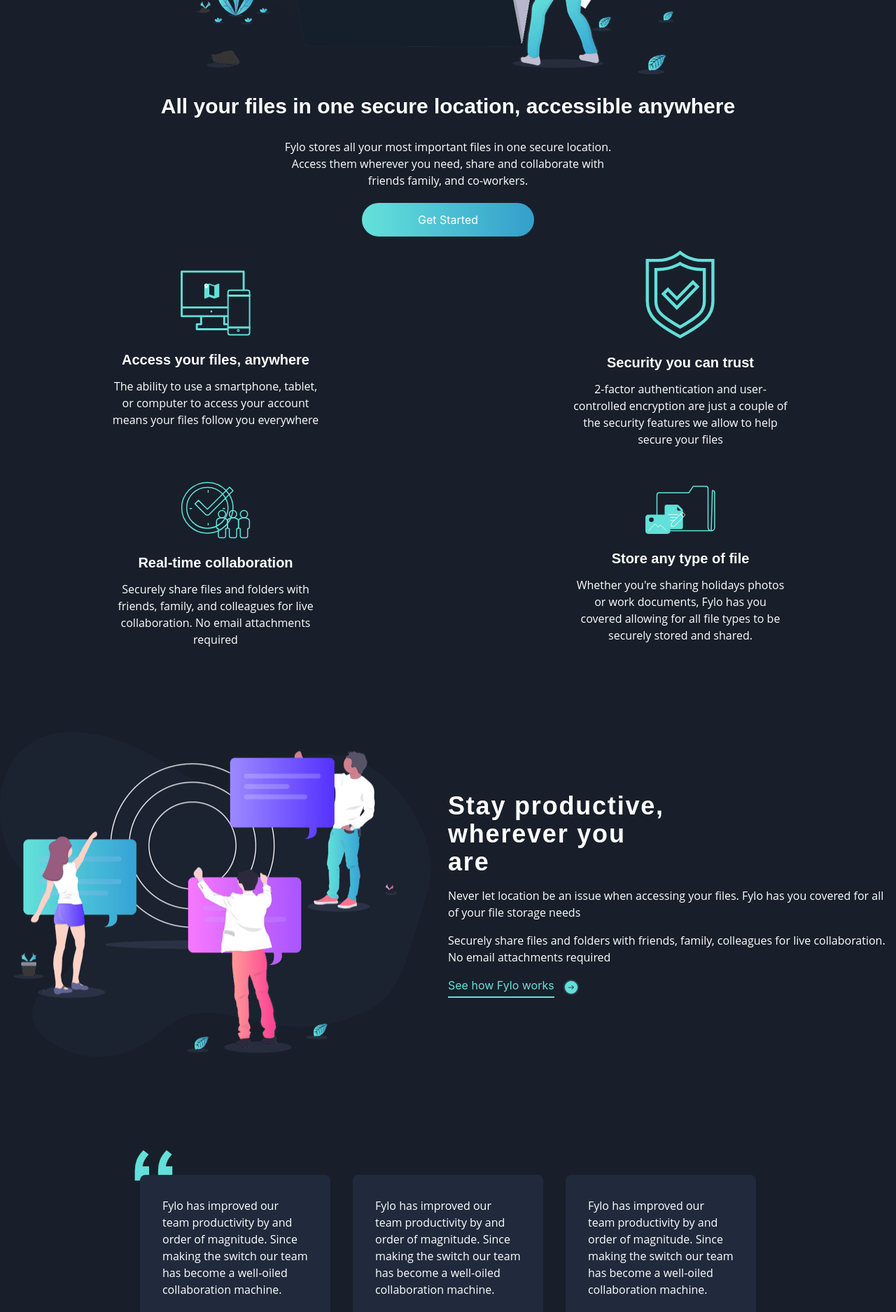
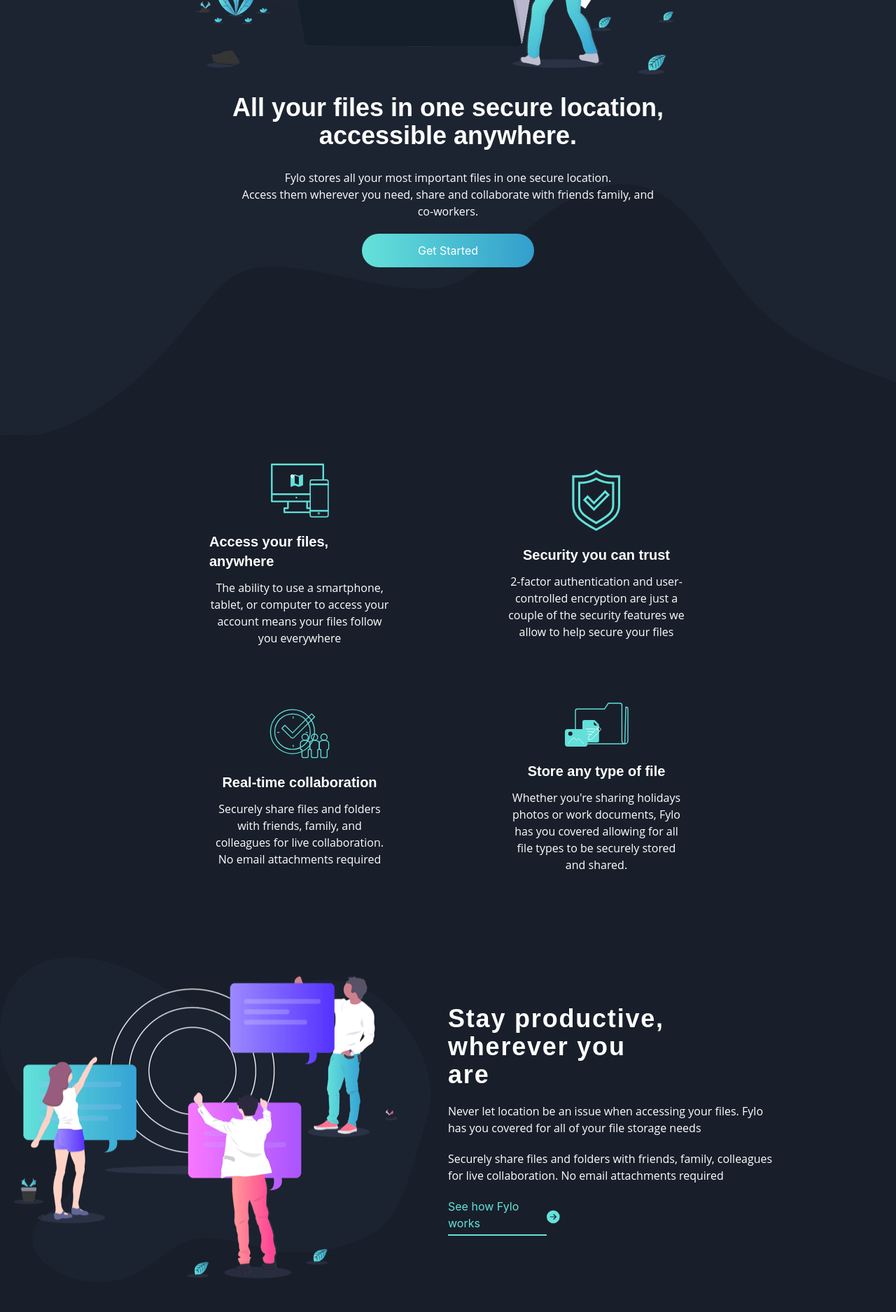
Before and after one commit to auttmme/fylo, a React (Create React App) app: page / in a window 1280 px wide. Shown: the part 560-2435 px from the top of the page at 70% size. Built offline with nearby package versions, Linux system fonts and the light colour scheme.

Commit message:
add background

```diff
--- a/src/App.jsx
+++ b/src/App.jsx
@@ -15,6 +15,7 @@
 import profile2 from './assets/profile-2.jpg'
 import profile3 from './assets/profile-3.jpg'
 import bgQuotes from './assets/bg-quotes.png'
+import bgCurvyDesktop from './assets/bg-curvy-desktop.svg'
 
 function App() {
 
@@ -43,37 +44,41 @@
   ]
 
   return (
-    <div className='bg-main relative'>
+    <div className='relative'>
       <Navbar />
-      <section className='grid place-content-center place-items-center pb-5'>
+      <section className='bg-intro-blue grid place-content-center place-items-center pb-60 relative'>
+        <div className='z-10 grid place-content-center place-items-center'>
           <img src={intro} alt="illustration intro" />
-        <h1 className='font-raleway text-white text-3xl font-bold my-7'>All your files in one secure location, accessible anywhere</h1>
+          <h1 className='font-raleway text-white text-4xl font-bold my-7 w-3/4 text-center'>All your files in one secure location, accessible anywhere.</h1>
           <p className='text-center text-white font-open-sans w-3/5'>
             Fylo stores all your most important files in one secure location.
             <br />
             Access them wherever you need, share and collaborate with friends family, and co-workers.
           </p>
-        <button className='rounded-full bg-gradient-to-r from-cyan to-n-blue text-white px-20 py-3 mt-5'>Get Started
+          <button className='rounded-full bg-gradient-to-r from-cyan to-n-blue text-white px-20 py-3 mt-5 hover:cursor-pointer'>Get Started
           </button>
+        </div>
+      <img src={bgCurvyDesktop} alt="background curvy desktop" className='mx-auto absolute min-w-full -bottom-10'/>
       </section>
-      <section className='grid gap-12 grid-cols-2 place-content-center place-items-center text-white pb-10'>
-        <div className='grid place-items-center w-1/2'>
-          <img src={iconAccessAnywhere} alt="access-anywhere" width={"100px"} height={"auto"}/>
+      <section className='bg-main z-10 pt-10'>
+        <section className='grid gap-20 grid-cols-2 place-content-center place-items-center text-white pb-10 w-3/5 mx-auto'>
+          <div className='grid place-items-center w-3/4'>
+            <img src={iconAccessAnywhere} alt="access-anywhere" />
             <h2 className='text-xl font-bold font-raleway mt-5 mb-3'>Access your files, anywhere</h2>
             <p className='font-open-sans text-center'>The ability to use a smartphone, tablet, or computer to access your account means your files follow you everywhere</p>
           </div>
-        <div className='grid place-items-center w-1/2'>
-          <img src={iconSecurity} alt="access-anywhere" width={"100px"} height={"auto"}/>
+          <div className='grid place-items-center w-3/4'>
+            <img src={iconSecurity} alt="access-anywhere" />
             <h2 className='text-xl font-bold font-raleway mt-5 mb-3'>Security you can trust</h2>
             <p className='font-open-sans text-center'>2-factor authentication and user-controlled encryption are just a couple of the security features we allow to help secure your files</p>
           </div>
-        <div className='grid place-items-center w-1/2'>
-          <img src={iconCollaboration} alt="access-anywhere" width={"100px"} height={"auto"}/>
+          <div className='grid place-items-center w-3/4'>
+            <img src={iconCollaboration} alt="access-anywhere" />
             <h2 className='text-xl font-bold font-raleway mt-5 mb-3'>Real-time collaboration</h2>
             <p className='font-open-sans text-center'>Securely share files and folders with friends, family, and colleagues for live collaboration. No email attachments required</p>
           </div>
-        <div className='grid place-items-center w-1/2'>
-          <img src={iconAnyFile} alt="access-anywhere" width={"100px"} height={"auto"}/>
+          <div className='grid place-items-center w-3/4'>
+            <img src={iconAnyFile} alt="access-anywhere" />
             <h2 className='text-xl font-bold font-raleway mt-5 mb-3'>Store any type of file</h2>
             <p className='font-open-sans text-center'>Whether you're sharing holidays photos or work documents, Fylo has you covered allowing for all file types to be securely stored and shared.</p>
           </div>
@@ -81,28 +86,16 @@
         <section className='grid place-content-center mt-20'>
           <div className='flex items-center justify-between'>
             <img src={illustProductive} alt="stay productive illustration" />
-          <div className='text-white w-1/2 grid gap-y-4'>
+            <div className='text-white w-1/2 grid gap-y-5'>
               <h1 className='font-raleway text-white text-4xl font-bold tracking-wider w-1/2'>Stay productive, wherever you are</h1>
-            <p className='font-open-sans'>Never let location be an issue when accessing your files. Fylo has you covered for all of your file storage needs</p>
-            <p className='font-open-sans'>Securely share files and folders with friends, family, colleagues for live collaboration. No email attachments required</p>
+              <p className='font-open-sans w-3/4'>Never let location be an issue when accessing your files. Fylo has you covered for all of your file storage needs</p>
+              <p className='font-open-sans w-3/4'>Securely share files and folders with friends, family, colleagues for live collaboration. No email attachments required</p>
               <a href='#' className='hover:text-white hover:border-white hover:fill-white'>
-              <div className='flex items-center'>
-                <p className='text-cyan pb-1 border-b-2 border-cyan hover:text-white hover:border-white'>See how Fylo works</p>
-                {/* <svg className='w-20 h-20 fill-cyan hover:fill-white' viewBox='0 0 24 24' xmlns="http://www.w3.org/2000/svg">
-                  <defs>
-                    <circle id="b" cx="6" cy="6" r="6"/>
-                    <filter x="-25%" y="-25%" width="150%" height="150%" filterUnits="objectBoundingBox" id="a"><feOffset in="SourceAlpha" result="shadowOffsetOuter1"/><feGaussianBlur stdDeviation="1" in="shadowOffsetOuter1" result="shadowBlurOuter1"/><feColorMatrix values="0 0 0 0 0.384313725 0 0 0 0 0.878431373 0 0 0 0 0.850980392 0 0 0 0.811141304 0" in="shadowBlurOuter1"/>
-                    </filter>
-                  </defs>
-                  <g fill="none" fill-rule="evenodd">
-                    <g transform="translate(2 2)">
-                      <use fill="#000" filter="url(#a)"/>
-                      <use fill="#62E0D9"/>
-                    </g>
-                  </g>
-                  <path d="M8.582 6l-.363.35 1.452 1.4H5.333v.5h4.338L8.22 9.65l.363.35 2.074-2z"/>
-                </svg> */}
-                <img className='ml-3 w-6 h-6' src={iconArrow} alt="see how fylo works" />
+                <div className='flex items-center justify-between hover:text-white w-1/4'>
+                  <p className='text-cyan pb-1 border-b-2 border-cyan hover:text-inherit hover:border-white'>See how Fylo works</p>
+                  <svg xmlns="http://www.w3.org/2000/svg" className='bi bi-arrow-right-circle-fill w-5 h-5 text-cyan hover:text-inherit' fill="currentColor" viewBox="0 0 16 16">
+                    <path d="M8 0a8 8 0 1 1 0 16A8 8 0 0 1 8 0zM4.5 7.5a.5.5 0 0 0 0 1h5.793l-2.147 2.146a.5.5 0 0 0 .708.708l3-3a.5.5 0 0 0 0-.708l-3-3a.5.5 0 1 0-.708.708L10.293 7.5H4.5z"/>
+                  </svg>
                 </div>
               </a>
             </div>
@@ -118,6 +111,7 @@
         <section>
           <Footer />
         </section>
+      </section>
     </div>
   );
 }
```
Lines whose indentation alone changed are shown as unchanged.
